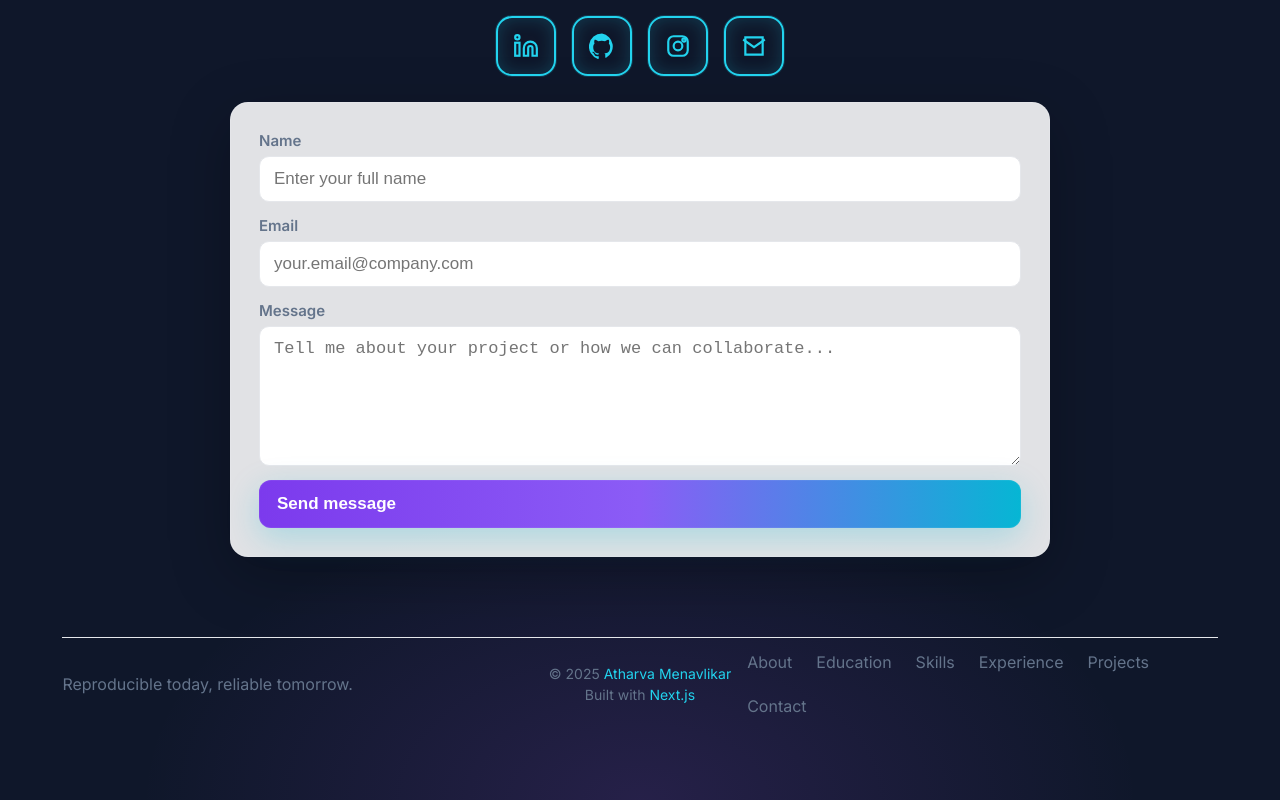
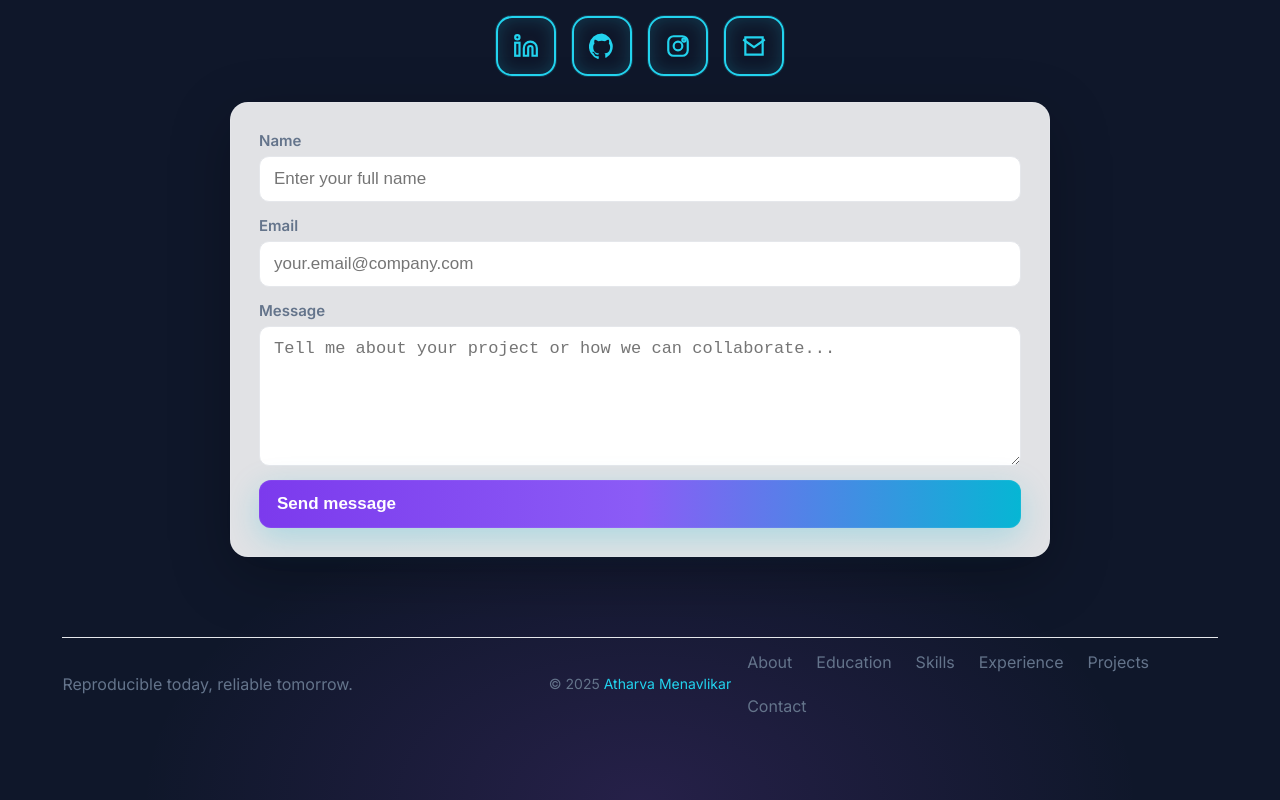
Before and after one commit to atharvamenavlikar/Portfolio, a Next.js app: page / in a window 1280 px wide. Shown: the part 5220-6020 px from the top of the page. Built offline with nearby package versions, Linux system fonts and the light colour scheme.

Commit message:
Removed links not in use

```diff
--- a/app/layout.js
+++ b/app/layout.js
@@ -69,7 +69,6 @@ export default function RootLayout({ children }) {
               </div>
               <div className="footer-bottom-center">
                 <span>© {new Date().getFullYear()} <a href="/#about">Atharva Menavlikar</a></span>
-                <span> Built with <a href="https://nextjs.org" target="_blank" rel="noreferrer">Next.js</a></span>
               </div>
               <nav className="footer-links footer-links--bottom" aria-label="Footer">
                 <a href="/#about">About</a>
```
